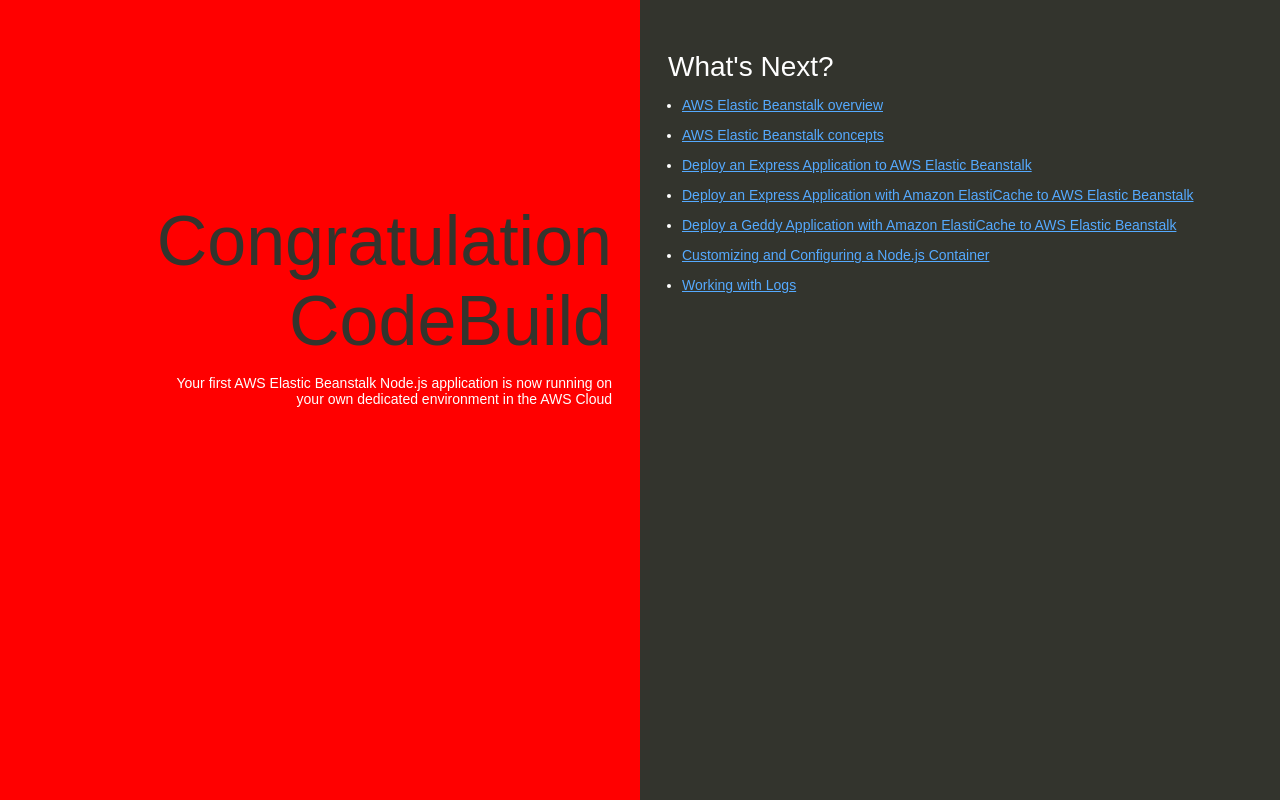
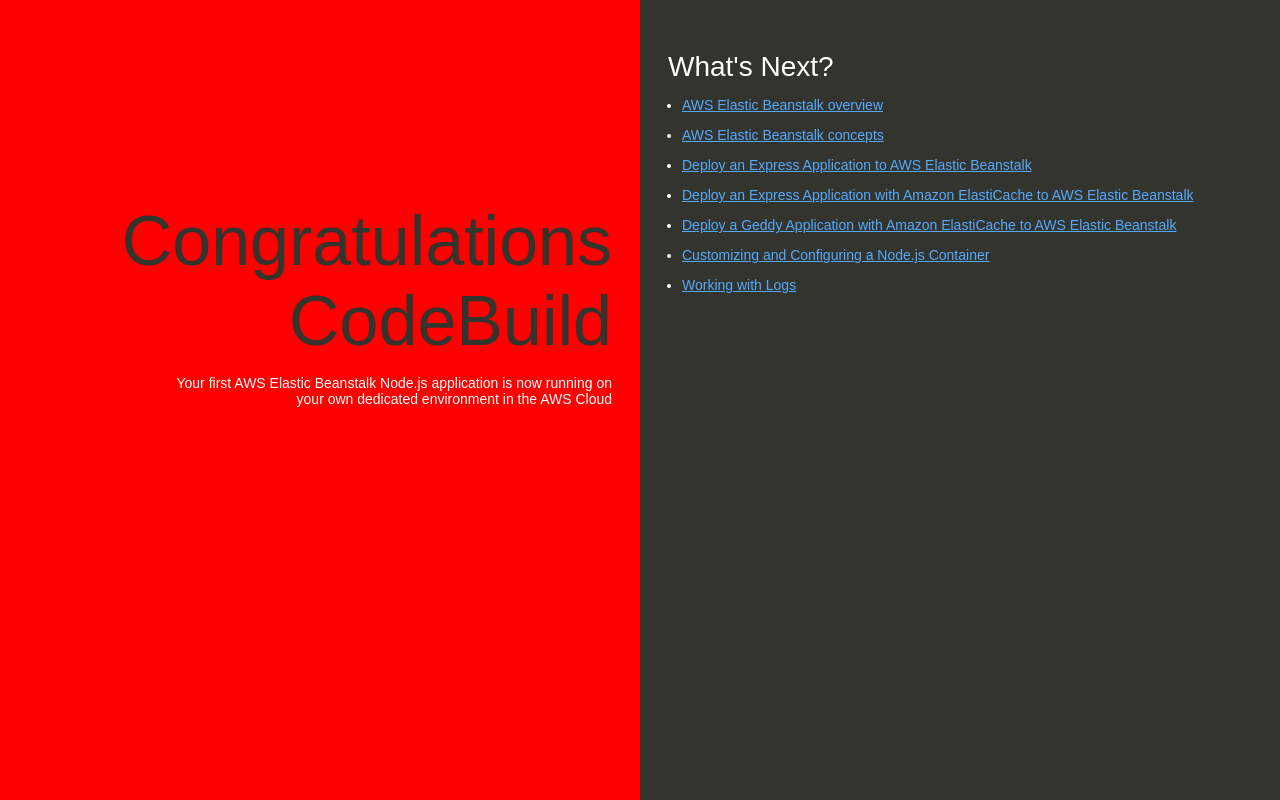
Before and after one commit to changken/my-nodejs-app, a website: page index.html in a window 1280 px wide. Drawn offline with Linux system fonts and the light colour scheme.

Commit message:
modify to congratulations

```diff
--- a/index.html
+++ b/index.html
@@ -74,7 +74,7 @@
   </head>
   <body>
     <div class="textColumn">
-      <h1>Congratulation CodeBuild</h1>
+      <h1>Congratulations CodeBuild</h1>
       <p>Your first AWS Elastic Beanstalk Node.js application is now running on your own dedicated environment in the AWS Cloud</p>
     </div>
     <div class="linksColumn">
```
